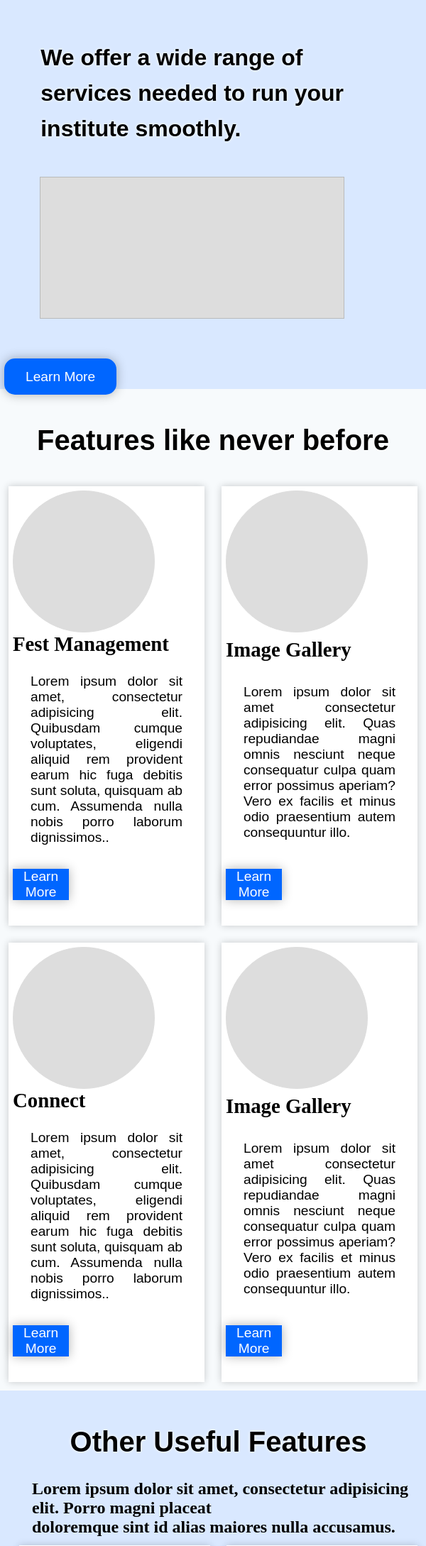
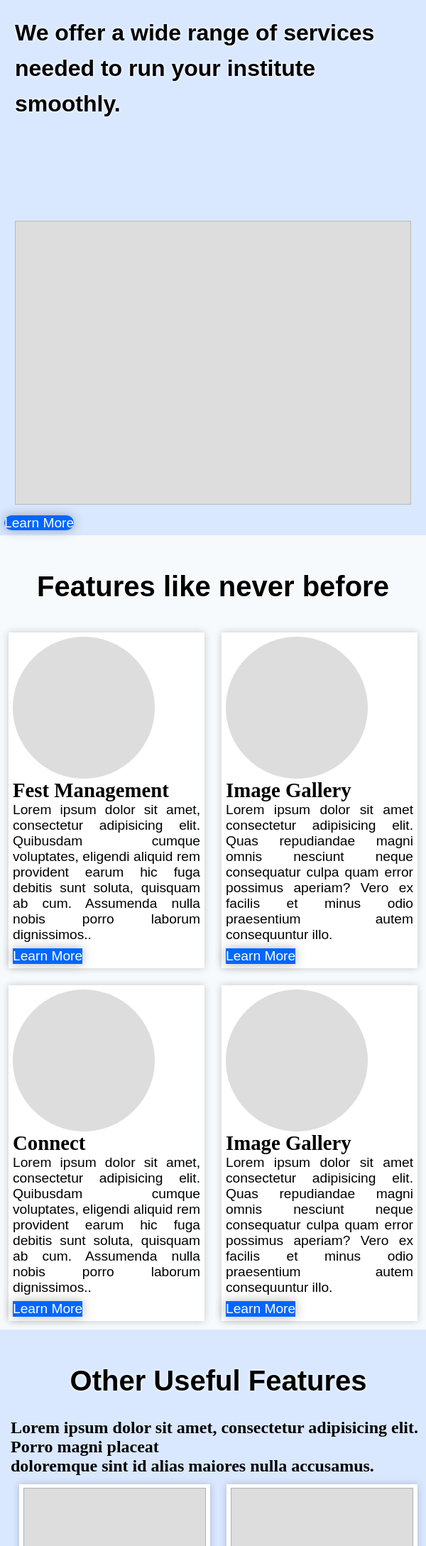
Before and after one commit to sharat0/lb-landing, a PHP site: page /services/ in a window 600 px wide. Shown: the part 60-2238 px from the top of the page at 71% size. Run offline with PHP 8.4, Linux system fonts and the light colour scheme.

Commit message:
made more-changes

```diff
--- a/services/index.html
+++ b/services/index.html
@@ -54,7 +54,7 @@
 
            <div class="services-main">
                 <div class="services">
-                  <h2>We offer a wide range of<br> services needed to run your <br>institute smoothly.</h2>
+                  <h2>We offer a wide range of services needed to run your institute smoothly.</h2>
                    <div class="empty-box"></div>
                 </div>
 
--- a/style.css
+++ b/style.css
@@ -796,6 +796,7 @@ p {
 .services-main {
   background-color: #d9e8ff;
   padding: 1%;
+  min-height: 70vh;
 }
 .services-features >h2,
 .useful-features > h2 ,
@@ -806,35 +807,26 @@ p {
     font-size: 2.5em;
 }
 .services-main .empty-box {
-  min-height: 60vh;
-  width: 40vw;
+  height: 60vh;
+  width: 50%;
   background-color: #dddddd;
   align-items: center;
-  margin-bottom: 5%;
-  padding-right: 30px;
-  margin-top: 10%;
   border: 1px solid #b9baba;
 }
 .services-main .services {
   justify-content: space-between;
   display: flex;
-  flex-direction: column;
-  height: 80%;
-  width: 90%;
+  flex-direction:row;
+  height: 90vh;
+  width: 100%;
   align-items: center;
-  flex-direction: row;
   line-height: 50px;
   padding: 50px;
 }
+.services-main .services h2{
+  width: 50%;
+}
 
-.services-main .btn {
-  margin-right: 50%;
-  text-align: center;
-  background-color: #0066ff;
-  padding: 15px 30px;
-
-
-}
 
 /* features */
 
@@ -871,8 +864,6 @@ p {
 }
 
 .services-features .btn{
-  width: 30%;
-  margin-bottom: 30px;
   border-radius: 0%;
 
 }
@@ -885,7 +876,6 @@ p {
   background-color: #d9e8ff;
 }
 h3{
-  padding-left: 30px;
   font-size: 1.5rem;
 }
 
@@ -1112,17 +1101,56 @@ hr.solid {
 
 /*responsive services  */
 
-@media (min-width: 240px) and (max-width: 600px) {
-  .services {
+@media (min-width: 240px) and (max-width: 800px) {
+
+  .contact-us .empty-box{
+    min-height: 30vh;
+    width: 100%;
+  }
+  .services-main .empty-box{
+    width: 100%;
+    height: 50vh;
+  }
+  .contact-us h2{
+    width: 90%;
+    padding-bottom: 30px;
+    padding-top: 20px;
+  }
+
+
+  .choose-us .feature h2 {
+
+    padding-top: 30px;
+  }
+  p{
+    padding:0%;
+  }
+  .contact-us{
     flex-direction: column;
+    width: 100%;
+  }
+  .contact-us .flex h2 {
+    font-size: 1.2rem;
+    width: 100%;
+    padding-left: 10px;
+    padding-top: 20px;
+  }
+  .contact-us .form{
+    width: 100%;
+  }
+  .form input{
     width: auto;
+    padding-bottom: 10px;
   }
-  *{
-    margin: 0%;
+  .about-us .flex{
+    padding: 0%;
   }
-  .empty-box {
-    width: 100%;
-    padding-left: 2%;
+  .choose-us .feature .quote{
+    padding: 0%;
+  }
+  .choose-us .feature .point{
+    padding-bottom: 12px;
+    padding-right: 20px;
   }
 
   .services .block {
@@ -1131,13 +1159,15 @@ hr.solid {
 
   .services-main .services {
     flex-direction: column;
+    padding: 15px;
+  }
+  .services-main .services h2{
+    width: 100%;
   }
 
   .choose-us {
     flex-direction: column;
   }
-
-
 .choose-us .feature {
     width: 100%;
 }
@@ -1145,28 +1175,9 @@ hr.solid {
 .choose-us .empty-box{
     width: 100%;
 }
-
-.contact-us{
-    flex-direction: column;
-}
-
-.contact-us .feature{
-    width: 100%;
-}
-.services-main .empty-box{
-    width: 100%;
-    min-height: 200px;
-}
-
-.services-main {
-    height: auto;
-    min-width: 100vw;
-};
-.services-main .btn{
-margin-right:0%;
-}
 .btn{
     padding: 0%;
+
 }
 .services h3{
     font-size: 1rem;
```
Also changed, not shown: other parts of style.css (+24 -23 lines).
